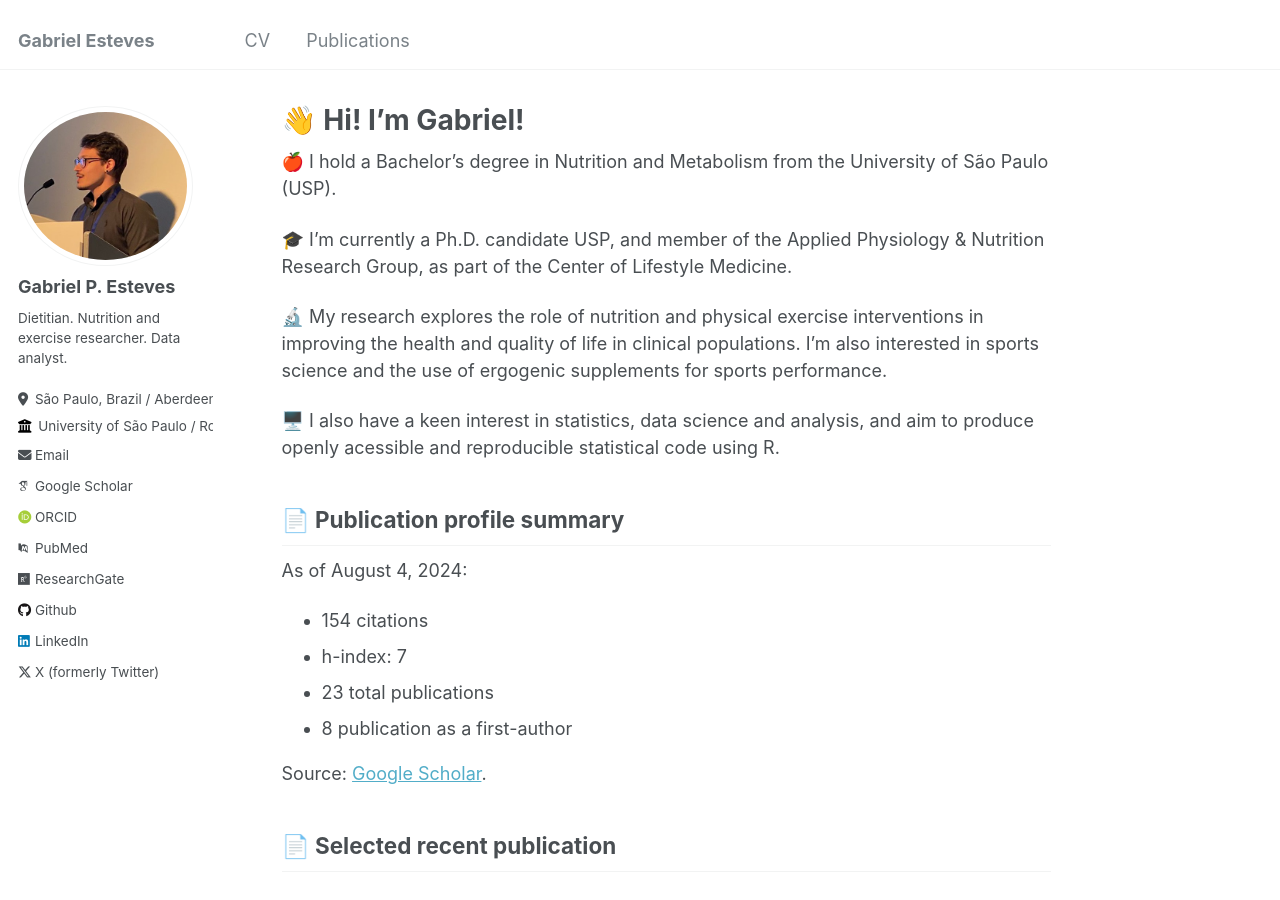
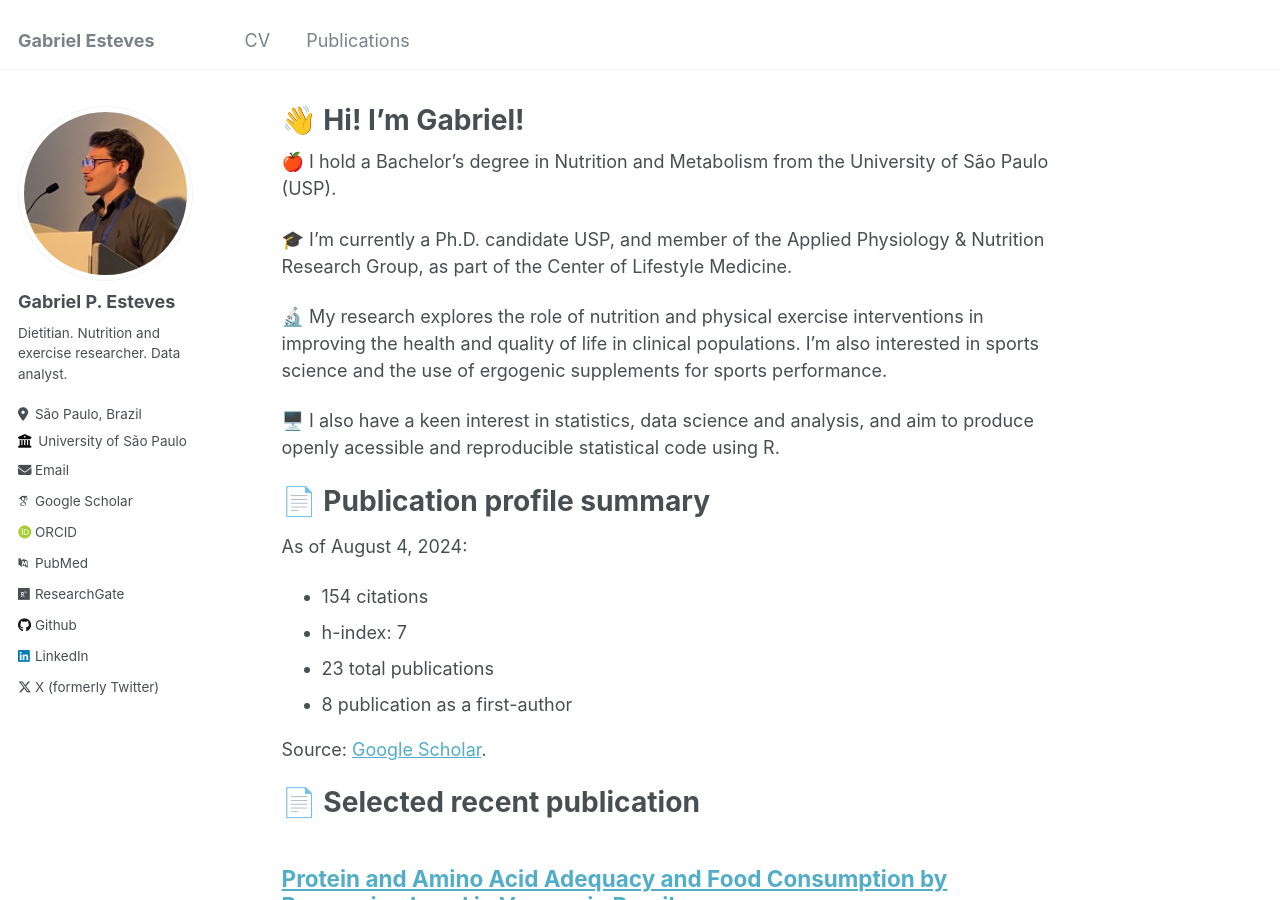
Before and after one commit to gp-esteves/gp-esteves.github.io, a Jekyll site: the page built from _pages/about.md, in a window 1280 px wide and 900 px high. Built offline with Jekyll 4.4.1, drawn with Linux system fonts in a browser that asks for light colours; some web fonts are replaced.

Commit message:
further adjustments
adjustments

```diff
--- a/_config.yml
+++ b/_config.yml
@@ -25,8 +25,8 @@ author:
   name             : "Gabriel P. Esteves"
   pronouns         : # example: "she/her"
   bio              : "Dietitian. Nutrition and exercise researcher. Data analyst."
-  location         : "São Paulo, Brazil / Aberdeen, Scotland"
-  employer         : "University of São Paulo / Roberto Gordon University"
+  location         : "São Paulo, Brazil"
+  employer         : "University of São Paulo"
   uri              : # URL
   email            : "gabriel.perri.esteves@usp.br"
 
```
Also changed, not shown: _pages/about.md (+4 -4 lines), images/gpe-title-photo.jpeg, images/jama_paper_figure.png.
